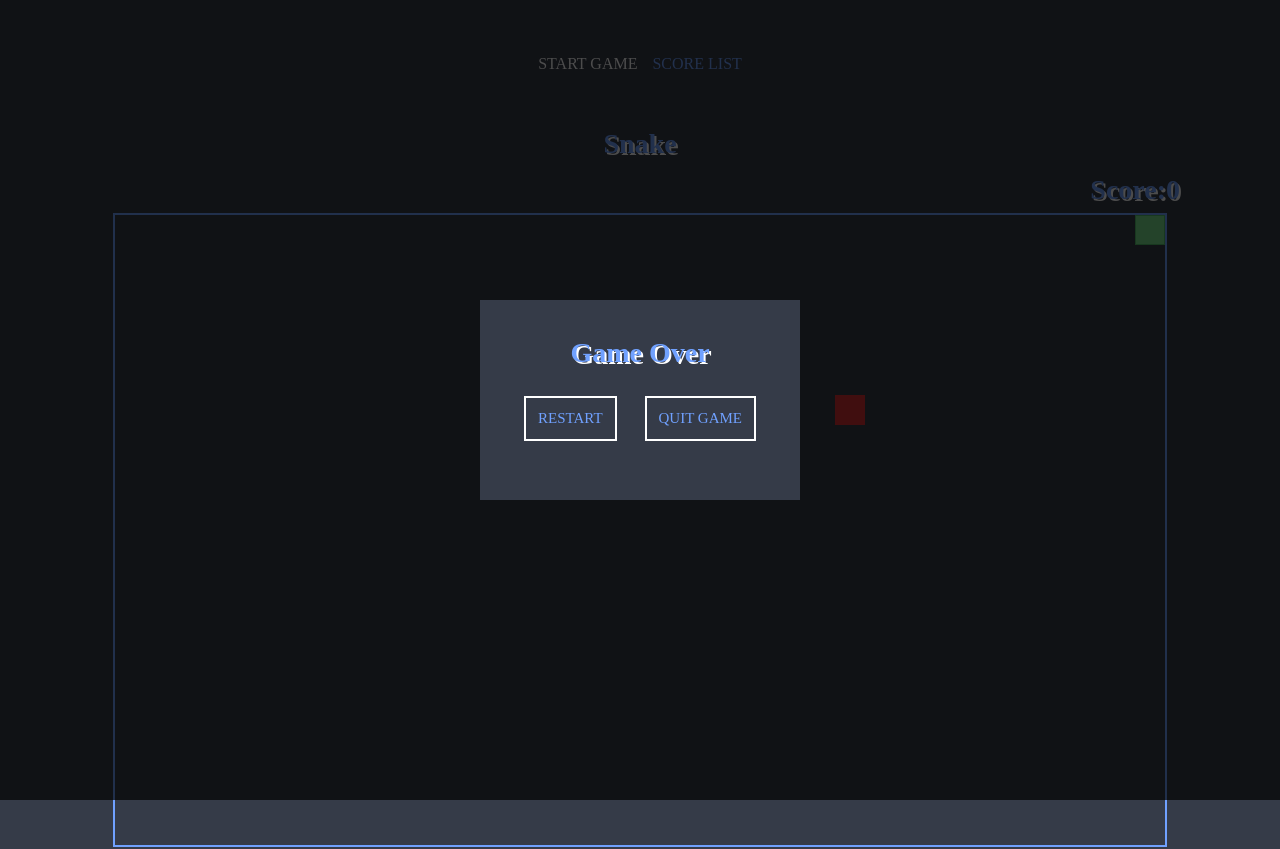
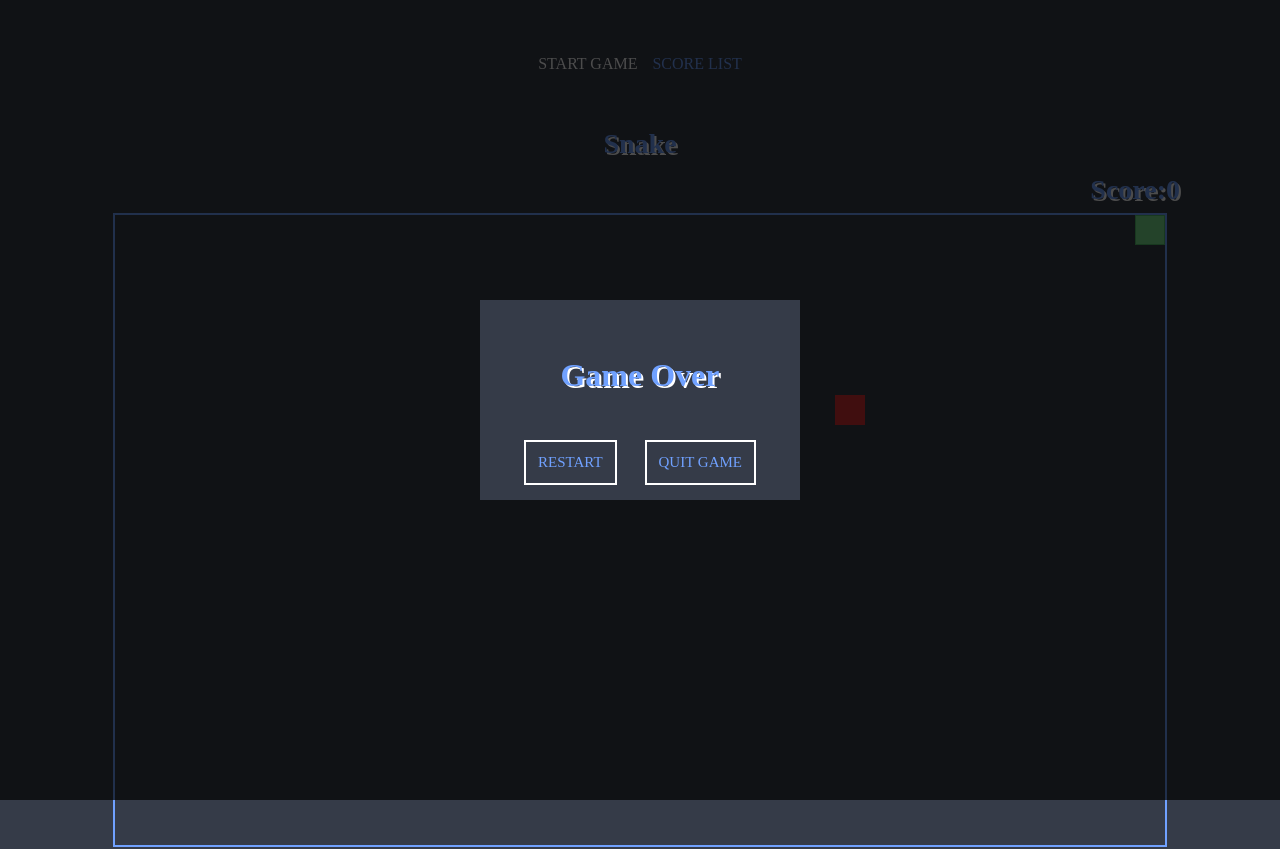
Before and after one commit to grzesiekS/snake-game, a React (Create React App) app: page /game in a window 1280 px wide. Built offline with nearby package versions, Linux system fonts and the light colour scheme; a web font is replaced by a local one.

Commit message:
Change type of Title in Modal component

```diff
--- a/src/components/common/Modal/Modal.tsx
+++ b/src/components/common/Modal/Modal.tsx
@@ -27,7 +27,7 @@ export const Modal: React.FC<ModalProps> = (
     {showModal
       ?
       <div className={styles.modal}>
-        <Title text={title} type='small' />
+        <Title text={title} type='medium' />
         <div className={styles.flexBox}>
           <Button
             text={leftButtonText}
```
